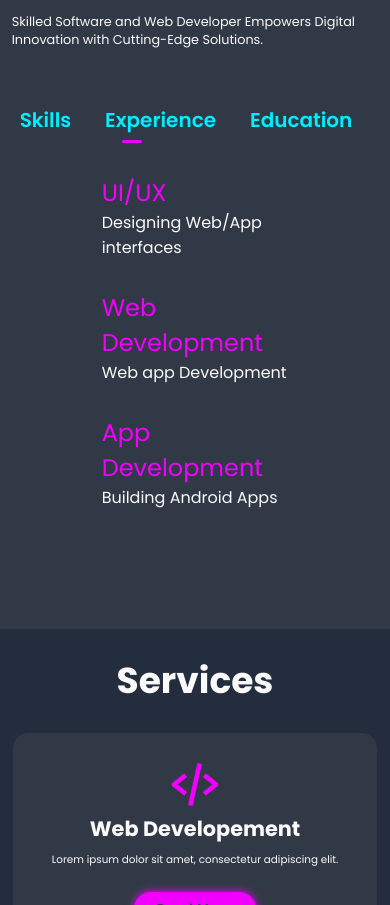
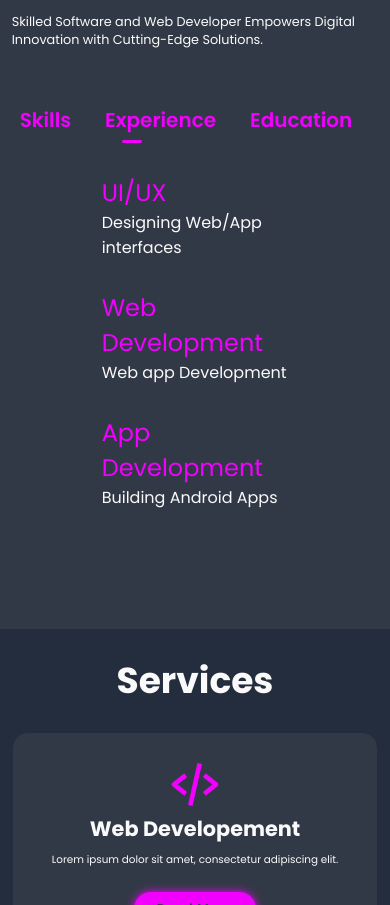
Before and after one commit to sandhyadv/Personal_Portfolio, a plain HTML site: page index.html in a window 390 px wide. Shown: the part 1139-2044 px from the top of the page. Drawn offline with nearby package versions, Linux system fonts and the light colour scheme.

Commit message:
Update style.css

```diff
--- a/css/style.css
+++ b/css/style.css
@@ -654,7 +654,7 @@ span.multiple-text {
     font-weight: 600;
     cursor: pointer;
     position: relative;
-    color: #0ef;
+    color: rgb(242, 0, 255);
     transition: 0.5s ease;
   }
 
```
